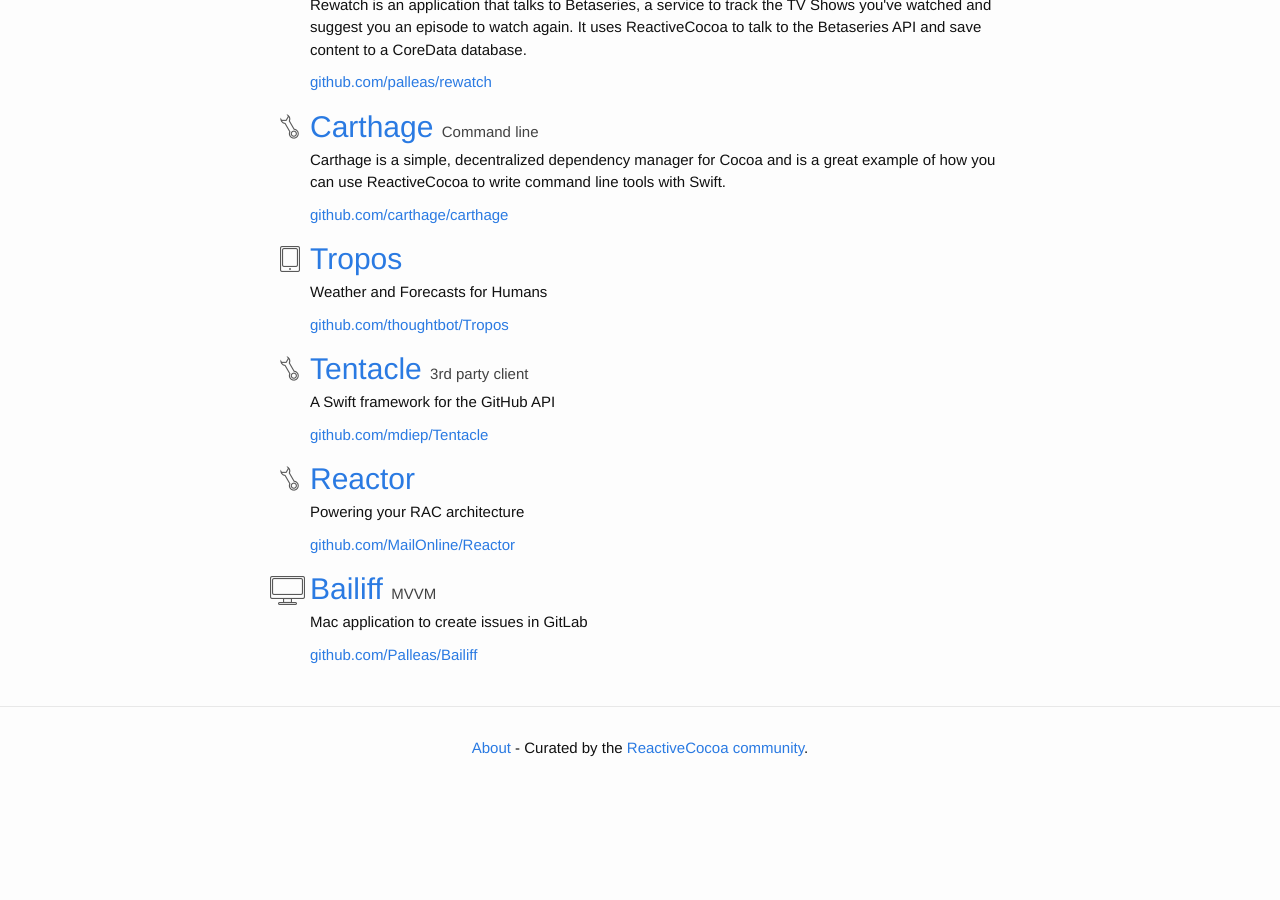
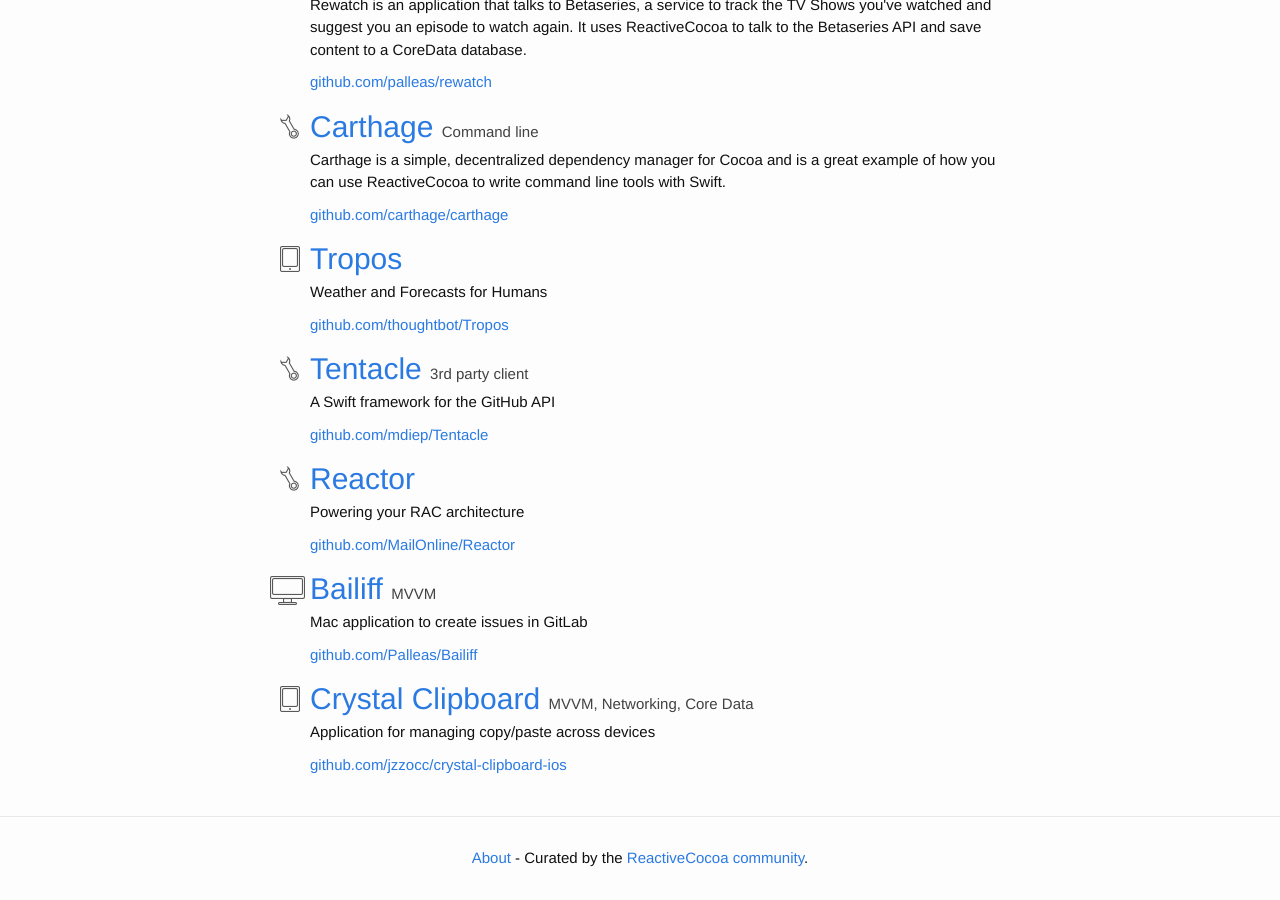
Before and after one commit to RACCommunity/racurated, a Jekyll site: the page built from index.html, in a window 1280 px wide and 900 px high, scrolled down 716 px. Built offline with Jekyll 4.4.1, drawn with Linux system fonts in a browser that asks for light colours; before the commit the page ends 1506 px from its top, so only the background shows below that.

Commit message:
Add Crystal Clipboard

```diff
--- a/_data/projects.yml
+++ b/_data/projects.yml
@@ -67,3 +67,9 @@
   type: mac
   rac_version: 4
   repo_url: https://github.com/Palleas/Bailiff
+- name: Crystal Clipboard
+  description: Application for managing copy/paste across devices
+  type: ios
+  highlights: [MVVM, Networking, Core Data]
+  rac_version: 6
+  repo_url: https://github.com/jzzocc/crystal-clipboard-ios
```
